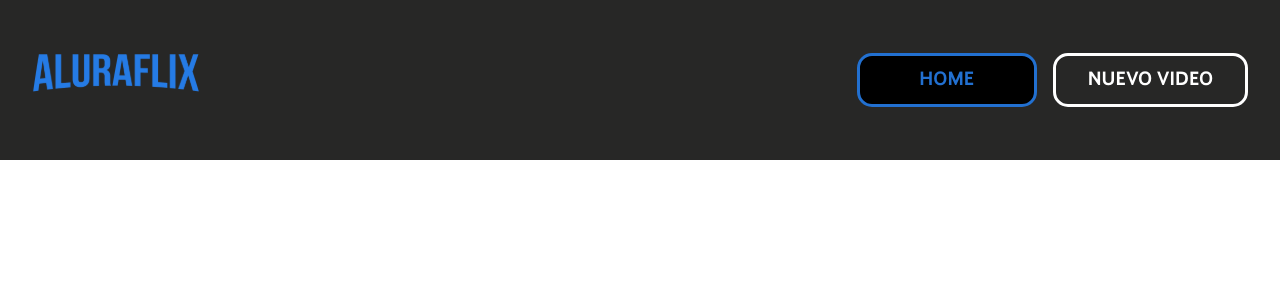
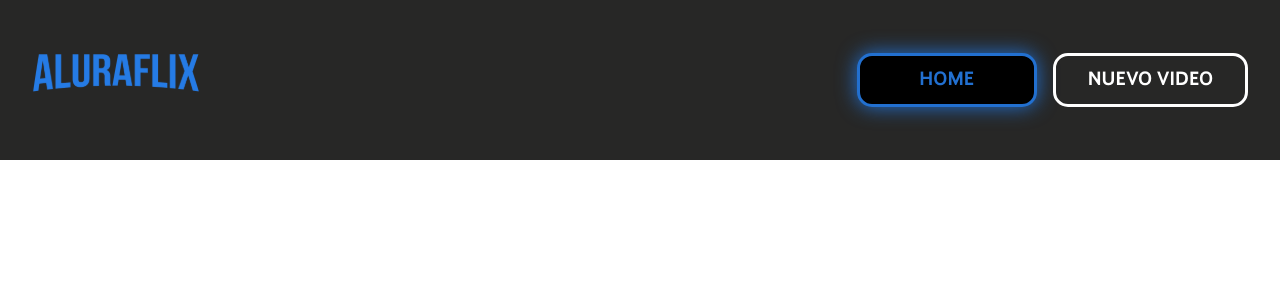
Before and after one commit to DiegoMoctezuma/Alura-Flix, a React (Vite) app: page / in a window 1280 px wide. Shown: the top 300 px of the page. Built offline with nearby package versions, Linux system fonts and the light colour scheme.

Commit message:
Adición de sombras

```diff
--- a/src/Components/BotonTexto/index.jsx
+++ b/src/Components/BotonTexto/index.jsx
@@ -10,6 +10,7 @@ const BotonEstilizado = styled.button`
     color: ${props => (props.$activo ? "var(--Blue)" : "var(--White)")};
     border: 3px solid transparent;
     border-color: ${props => (props.$activo ? "var(--Blue)" : "var(--White)")};
+    box-shadow: ${props => (props.$activo ? "0 0 20px var(--Blue)" : "var(--White)")};
 
     border-radius: 15px;
     text-transform: uppercase;
```
